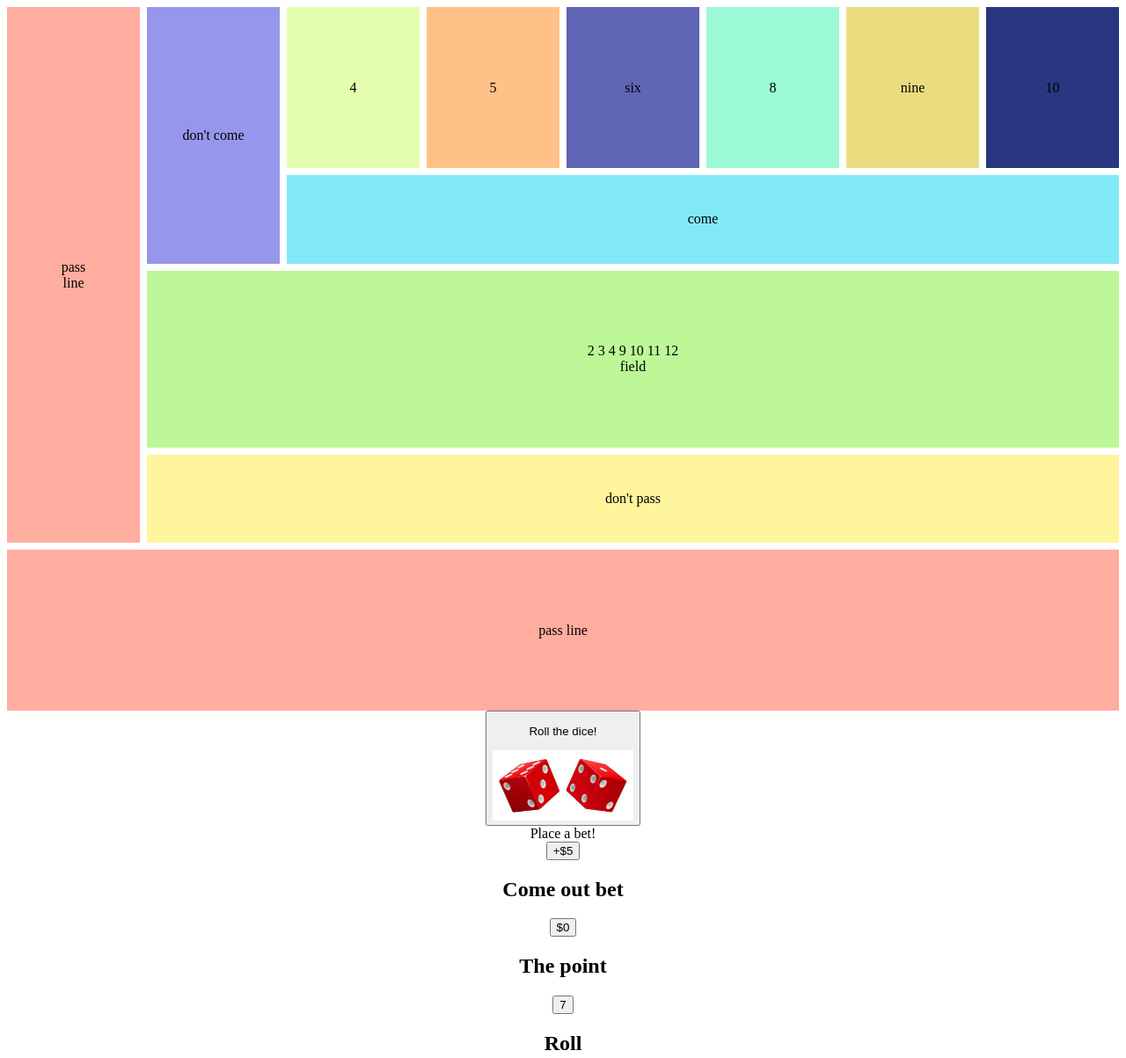
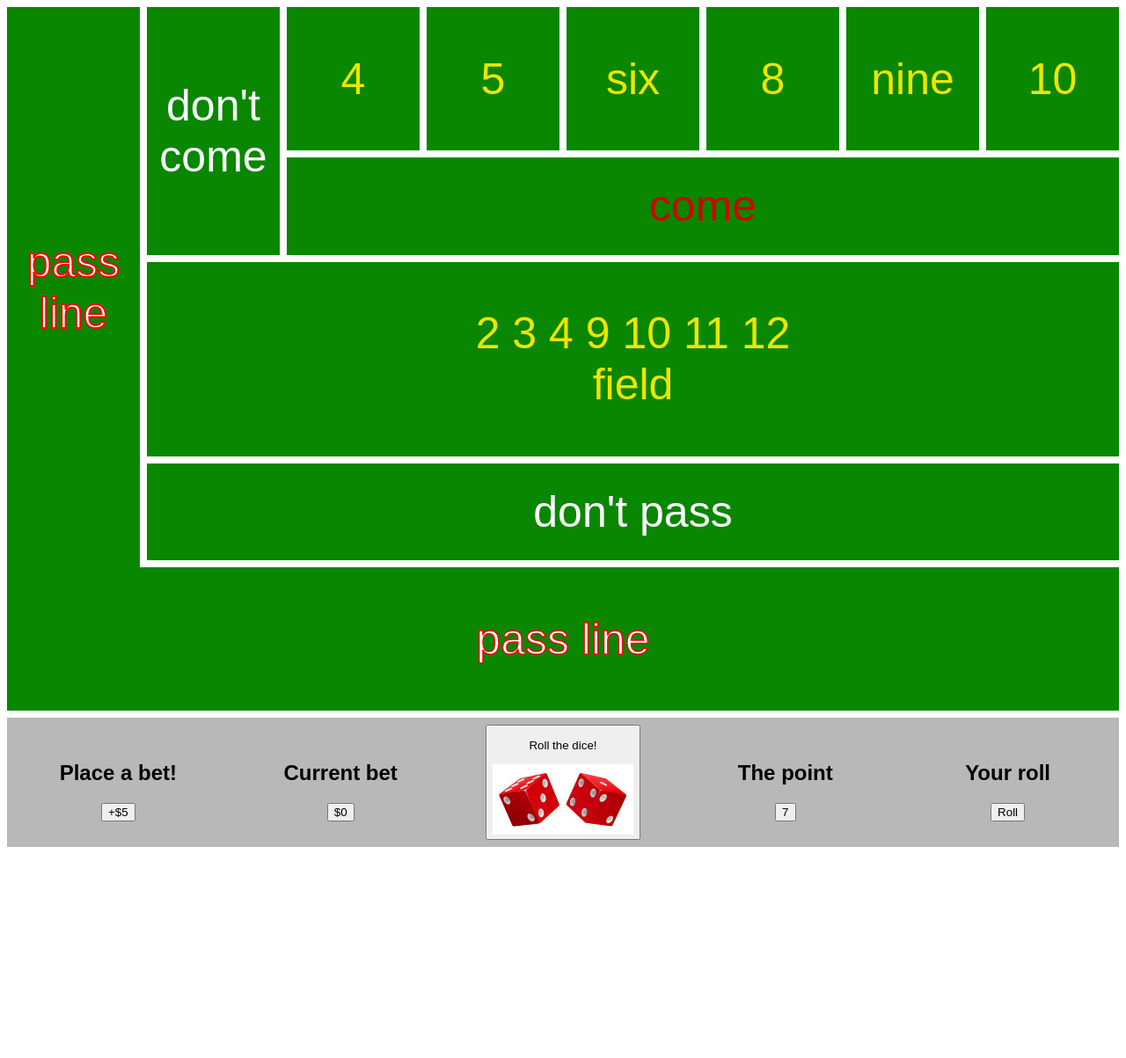
Before and after one commit to aharaldson/my-project, a plain HTML site: page index.html in a window 1280 px wide. Shown: the top 1203 px of the page at 88% size. After the commit the page ends 981 px from the top, so only its background shows below. Drawn offline with Linux system fonts and the light colour scheme; a web font is replaced by a local one.

Commit message:
updates css mostly, minor html rearrange

```diff
--- a/css/style.css
+++ b/css/style.css
@@ -2,6 +2,9 @@
 margin: 10;
 padding: 10;
 text-align: center;
+font-family: 'Eczar', serif;
+font-family: 'Inknut Antiqua', serif;
+font-family: 'REM', sans-serif;
 }
 
 #playfield {
@@ -10,78 +13,114 @@ text-align: center;
     grid-template-columns: repeat(8, 4fr);
     grid-template-rows: 8;
     gap: 8px;
+    color: #ffffff;
+    background-color: #ffffff;
+    font-size: 50px;
 }
 
 #playfield > div {
     display: flex;
     justify-content: center;
     align-items: center;
+    background-color: #098700;
 }
 
 #passline-left {
     grid-row: auto / span 6;
-    background-color: #ffad9f;
+    -webkit-text-stroke-width: 2px;
+    -webkit-text-stroke-color: red;
+    margin-bottom: -8px;
+    gap
+    /* background-color: #ffad9f; */
 }
 
 #dontcome {
     grid-row: auto / span 3;
-    background-color: #9697ec;
+    /* background-color: #9697ec; */
 }
 
 #four {
     grid-row: auto / span 2;
-    background-color: #e4ffb0;
+    color: #EDE500;
+    /* background-color: #e4ffb0; */
 }
 
 #five {
     grid-row: auto / span 2;
-    background-color: #ffc188;
+    color: #EDE500;
+    /* background-color: #ffc188; */
 }
 
 #six {
     grid-row: auto / span 2;
-    background-color: #6065b5;
+    color: #EDE500;
+    /* background-color: #6065b5; */
 }
 
 #eight {
     grid-row: auto / span 2;
-    background-color: #9cfad7;
+    color: #EDE500;
+    /* background-color: #9cfad7; */
 }
 
 #nine {
     grid-row: auto / span 2;
-    background-color: #ebdc80;
+    color: #EDE500;
+    /* background-color: #ebdc80; */
 }
 
 #ten {
     grid-row: auto / span 2;
-    background-color: #293780;
+    color: #EDE500;
+    /* background-color: #293780; */
 }
 
 #comebar {
     grid-column: auto / span 6;
-    background-color: #82e9f8;
+    color: #CF0300;
+    text-justify: auto;
+    /* background-color: #82e9f8; */
 }
 
 #field {
     grid-row: auto / span 2;
     grid-column: auto / span 7;
-    background-color: #bdf798;
+    color: #EDE500;
+    /* background-color: #bdf798; */
 }
 
 #dontpass {
     grid-column: auto / span 7;
-    background-color: #fff59c;
+    /* background-color: #fff59c; */
 }
 
 #passline-bottom {
     grid-row: auto / span 2;
     grid-column: auto / span 8;
-    background-color: #ffad9f;
+    -webkit-text-stroke-width: 1.5px;
+    -webkit-text-stroke-color: red;
+    /* background-color: #ffad9f; */
 }
 
 #interact {
     display: grid;
-    grid-template-columns: 4, 1fr;
-    grid-template-rows: 1;
+    grid-template-columns: repeat(5, 1fr);
+    grid-template-rows: 2;
+    background-color: #b8b8b8;
+    margin: auto;
+    margin-top: 8px;
 }
+
+#winlose {
+
+}
+
+#interact > div {
+    font-size: 16px;
+    margin: auto;
+}
+
+#displayrollbutton {
+    margin: auto;
+    padding: 8px;
+}
--- a/index.html
+++ b/index.html
@@ -5,6 +5,10 @@
         <meta name="viewport" content="width=device-width, initial-scale=1.0">
         <title>Document</title>
         <link rel="stylesheet" type="text/css" href="css/style.css" />
+        <link rel="preconnect" href="https://fonts.googleapis.com">
+        <link rel="preconnect" href="https://fonts.gstatic.com" crossorigin>
+        <link href="https://fonts.googleapis.com/css2?family=Eczar:wght@500&family=Inknut+Antiqua:wght@500&family=REM:wght@300&display=swap"
+              rel="stylesheet">
         <script defer src="js/main.js"></script>
     </head>
     <body>
@@ -24,31 +28,31 @@
                 <div id="passline-bottom">pass line</div>
             </div>
             <div id="interact">
+                <div id="betbutton">
+                    <h2>Place a bet!</h2>
+                    <button class="button" id="betaddfive" value="5">+$5</button>
+                </div>
+                <div id="displaycurrentbet">
+                    <h2>Current bet</h2>
+                    <button class="button" type="button" id="currentbet">$0</button>
+                </div>
                 <div id="displayrollbutton">
                     <button type = "submit" class="dice-size" id="rollbutton">
                         <p>Roll the dice!</p>
                         <img src="IMGs/2dice.png" style="width:160px; height:80px"/>
                     </button>
                 </div>
-                <div id="betbutton">
-                    <div>Place a bet!</div>
-                    <button id="betaddfive" value="5">+$5</button>
-                </div>
-                <div id="displaycurrentbet">
-                    <h2>Come out bet</h2>
-                    <button type="button" id="currentbet">$0</button>
-                </div>
                 <div id="displaycomeoutnumber">
                     <h2>The point</h2>
-                    <button type="button" id="comeoutnumber">7</button>
+                    <button class="button" type="button" id="comeoutnumber">7</button>
                 </div>
                 <div id="displayroll">
-                    <h2>Roll</h2>
-                    <button type="button" id="roll">Roll</button>
+                    <h2>Your roll</h2>
+                    <button class="button" type="button" id="roll">Roll</button>
                 </div>
-                <div id="winlose">
-                    <h3></h3>
-                </div>
+            </div>
+            <div id="winlose">
+                <h3></h3>
             </div>
         </div>
 </body>
```
